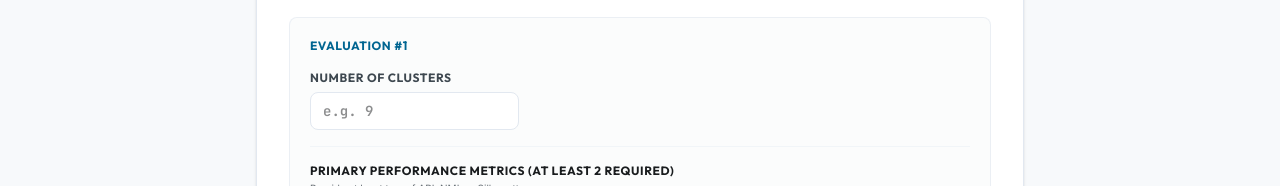
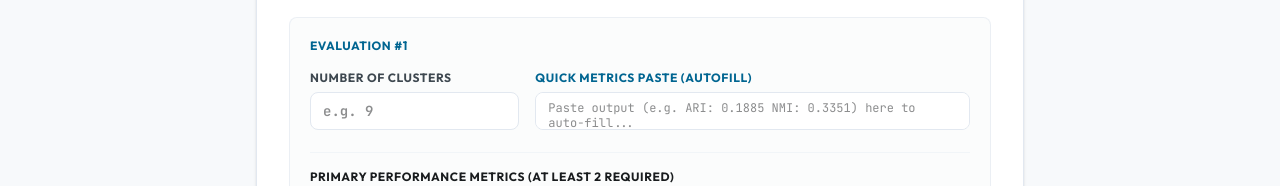
Before and after one commit to Asadullah-Imran/FYDP-LeaderBoard, a React (Vite) app in the folder client/: page /submit in a window 1280 px wide. Shown: the part 398-584 px from the top of the page. Built offline with nearby package versions, Linux system fonts and the light colour scheme; no server answers; sample sign-in values are in the browser's storage.

Commit message:
feat: add route redirection, register navigation, and quick metric parsing for model submission and editing

```diff
--- a/client/src/App.jsx
+++ b/client/src/App.jsx
@@ -1,4 +1,4 @@
-import { BrowserRouter as Router, Routes, Route, Link, Navigate } from 'react-router-dom';
+import { BrowserRouter as Router, Routes, Route, Link, Navigate, useLocation } from 'react-router-dom';
 import Dashboard from './pages/Dashboard';
 import ModelDetail from './pages/ModelDetail';
 import SubmitModel from './pages/SubmitModel';
@@ -30,8 +30,6 @@ function Navigation() {
             <span className="hidden sm:inline">Dashboard</span>
           </Link>
 
-          {user && (
-            <>
           <Link
             to="/submit"
             className="hover:text-primary-container text-on-surface-variant transition-colors text-sm font-semibold flex items-center gap-1.5"
@@ -40,6 +38,8 @@ function Navigation() {
             <span className="hidden sm:inline">Submit Model</span>
           </Link>
 
+          {user && (
+            <>
               {user.role === 'admin' && (
                 <Link
                   to="/admin"
@@ -97,13 +97,15 @@ function Navigation() {
 // Protected Route Guard Wrapper
 function ProtectedRoute({ children }) {
   const { user } = useAuth();
-  return user ? children : <Login />;
+  const location = useLocation();
+  return user ? children : <Navigate to="/login" replace state={{ from: location }} />;
 }
 
 // Admin Route Guard Wrapper
 function AdminRoute({ children }) {
   const { user } = useAuth();
-  if (!user) return <Navigate to="/login" replace />;
+  const location = useLocation();
+  if (!user) return <Navigate to="/login" replace state={{ from: location }} />;
   return user.role === 'admin' ? children : <Navigate to="/" replace />;
 }
 
--- a/client/src/pages/Login.jsx
+++ b/client/src/pages/Login.jsx
@@ -1,6 +1,6 @@
 import { useState } from 'react';
 import axios from 'axios';
-import { useNavigate } from 'react-router-dom';
+import { useNavigate, useLocation } from 'react-router-dom';
 import { useAuth } from '../context/AuthContext';
 import { usePopup } from '../context/PopupContext';
 import { Lock, Mail, User, ArrowRight, UserPlus } from 'lucide-react';
@@ -9,11 +9,15 @@ const API_URL = `${import.meta.env.VITE_API_URL || 'http://localhost:5050/api'}/
 
 export default function Login() {
   const { showAlert } = usePopup();
-  const [isLogin, setIsLogin] = useState(true);
+  const location = useLocation();
+  const navigate = useNavigate();
+  const { login } = useAuth();
+
+  const [isLogin, setIsLogin] = useState(() => {
+    return !(location.state?.register);
+  });
   const [formData, setFormData] = useState({ name: '', email: '', password: '' });
   const [submitting, setSubmitting] = useState(false);
-  const navigate = useNavigate();
-  const { login } = useAuth();
 
   const handleChange = (e) => {
     setFormData({ ...formData, [e.target.name]: e.target.value });
@@ -27,7 +31,8 @@ export default function Login() {
       const { data } = await axios.post(`${API_URL}${endpoint}`, formData);
 
       login(data);
-      navigate('/');
+      const from = location.state?.from?.pathname || '/';
+      navigate(from, { replace: true });
     } catch (error) {
       console.error('Auth Error:', error);
       const errMsg = error.response?.data?.message || 'Authentication failed. Please verify credentials.';
--- a/client/src/pages/ModelDetail.jsx
+++ b/client/src/pages/ModelDetail.jsx
@@ -9,9 +9,47 @@ import mermaid from 'mermaid';
 import { useAuth } from '../context/AuthContext';
 import { usePopup } from '../context/PopupContext';
 import { useData } from '../context/DataContext';
-import { Edit2, Trash2, Check, X, Eye, Edit3, ChevronsUpDown, Search, Image, ArrowLeft, Cpu, Layers, BookOpen, AlertTriangle, Code, ExternalLink } from 'lucide-react';
+import { Edit2, Trash2, Check, X, Eye, Edit3, ChevronsUpDown, Search, Image, ArrowLeft, Cpu, Layers, BookOpen, AlertTriangle, Code, ExternalLink, Info } from 'lucide-react';
 
 const API_URL = import.meta.env.VITE_API_URL || 'http://localhost:5050/api';
+
+const parseRawMetrics = (text) => {
+  const regex = /(ari|nmi|ami|silhouette|silh|sil|homogeneity|homo|v-measure|vmeasure|v\s+measure|cluster\s+size|cluster_size|clusters?)\s*[:=\s]\s*([0-9.]+)/gi;
+  const result = {};
+
+  const keyMapping = {
+    ari: 'scoreARI',
+    nmi: 'scoreNMI',
+    silhouette: 'scoreSilhouette',
+    silh: 'scoreSilhouette',
+    sil: 'scoreSilhouette',
+    ami: 'scoreAMI',
+    homogeneity: 'scoreHomogeneity',
+    homo: 'scoreHomogeneity',
+    'v-measure': 'scoreVMeasure',
+    vmeasure: 'scoreVMeasure',
+    'v measure': 'scoreVMeasure',
+    cluster: 'clusterSize',
+    clusters: 'clusterSize',
+    'cluster size': 'clusterSize',
+    'cluster_size': 'clusterSize',
+  };
+
+  let match;
+  while ((match = regex.exec(text)) !== null) {
+    const rawKey = match[1].toLowerCase().replace(/\s+/g, ' ');
+    const val = parseFloat(match[2]);
+    if (!isNaN(val)) {
+      for (const [key, field] of Object.entries(keyMapping)) {
+        if (rawKey === key || rawKey.includes(key)) {
+          result[field] = val;
+          break;
+        }
+      }
+    }
+  }
+  return result;
+};
 
 export default function ModelDetail() {
   const { id } = useParams();
@@ -367,7 +405,7 @@ export default function ModelDetail() {
 
   return (
     <div className="w-full space-y-6 pb-20 max-w-4xl mx-auto">
-      <div className="flex justify-between items-center">
+      <div className="flex justify-between items-center flex-wrap gap-3">
         <Link
           to="/"
           className="text-on-surface-variant hover:text-primary transition-colors flex items-center gap-1.5 font-bold text-sm"
@@ -393,6 +431,25 @@ export default function ModelDetail() {
               <Trash2 className="h-3.5 w-3.5" />
               Delete Record
             </button>
+          </div>
+        )}
+
+        {!user && (
+          <div className="text-xs text-on-surface-variant bg-surface-container-low border border-outline-border px-3.5 py-1.5 rounded-default flex items-center gap-1.5 shadow-sm">
+            <Info className="h-3.5 w-3.5 text-primary shrink-0" />
+            <span>
+              Want to submit or edit models?{' '}
+              <Link to="/login" className="text-primary hover:underline font-bold transition-colors">
+                Login
+              </Link>{' '}
+              or{' '}
+              <button
+                onClick={() => navigate('/login', { state: { register: true } })}
+                className="text-primary hover:underline font-bold bg-transparent border-0 p-0 cursor-pointer transition-colors inline font-sans text-xs font-bold"
+              >
+                Register
+              </button>
+            </span>
           </div>
         )}
       </div>
@@ -714,6 +771,23 @@ export default function ModelDetail() {
                           className="w-full bg-surface-container-lowest border border-outline-border rounded-default px-3 py-2 text-on-surface focus:outline-none focus:border-primary-container focus:ring-2 focus:ring-primary-container/20 transition-all text-sm font-semibold font-mono"
                         />
                       </div>
+
+                      <div className="sm:col-span-2">
+                        <label className="block text-xs font-bold uppercase tracking-wider text-primary mb-1.5 font-outfit">Quick Metrics Paste (Autofill)</label>
+                        <textarea
+                          rows={1}
+                          placeholder="Paste output (e.g. ARI: 0.1885 NMI: 0.3351) here to auto-fill..."
+                          className="w-full bg-surface-container-lowest border border-outline-border rounded-default px-3 py-2 text-on-surface focus:outline-none focus:border-primary-container focus:ring-2 focus:ring-primary-container/20 transition-all text-xs font-mono resize-none h-[38px] leading-tight"
+                          onChange={(e) => {
+                            const parsed = parseRawMetrics(e.target.value);
+                            if (Object.keys(parsed).length > 0) {
+                              Object.entries(parsed).forEach(([field, val]) => {
+                                handleEditResultChange(index, field, val.toString());
+                              });
+                            }
+                          }}
+                        />
+                      </div>
                     </div>
 
                     <div className="border-t border-outline-border/40 pt-4 space-y-4">
--- a/client/src/pages/SubmitModel.jsx
+++ b/client/src/pages/SubmitModel.jsx
@@ -10,6 +10,44 @@ import { usePopup } from '../context/PopupContext';
 import { useData } from '../context/DataContext';
 
 const API_URL = import.meta.env.VITE_API_URL || 'http://localhost:5050/api';
+
+const parseRawMetrics = (text) => {
+  const regex = /(ari|nmi|ami|silhouette|silh|sil|homogeneity|homo|v-measure|vmeasure|v\s+measure|cluster\s+size|cluster_size|clusters?)\s*[:=\s]\s*([0-9.]+)/gi;
+  const result = {};
+
+  const keyMapping = {
+    ari: 'scoreARI',
+    nmi: 'scoreNMI',
+    silhouette: 'scoreSilhouette',
+    silh: 'scoreSilhouette',
+    sil: 'scoreSilhouette',
+    ami: 'scoreAMI',
+    homogeneity: 'scoreHomogeneity',
+    homo: 'scoreHomogeneity',
+    'v-measure': 'scoreVMeasure',
+    vmeasure: 'scoreVMeasure',
+    'v measure': 'scoreVMeasure',
+    cluster: 'clusterSize',
+    clusters: 'clusterSize',
+    'cluster size': 'clusterSize',
+    'cluster_size': 'clusterSize',
+  };
+
+  let match;
+  while ((match = regex.exec(text)) !== null) {
+    const rawKey = match[1].toLowerCase().replace(/\s+/g, ' ');
+    const val = parseFloat(match[2]);
+    if (!isNaN(val)) {
+      for (const [key, field] of Object.entries(keyMapping)) {
+        if (rawKey === key || rawKey.includes(key)) {
+          result[field] = val;
+          break;
+        }
+      }
+    }
+  }
+  return result;
+};
 
 export default function SubmitModel() {
   const { showAlert } = usePopup();
@@ -372,6 +410,23 @@ export default function SubmitModel() {
                         className="w-full bg-surface-container-lowest border border-outline-border rounded-default px-3 py-2 text-on-surface focus:outline-none focus:border-primary-container focus:ring-2 focus:ring-primary-container/20 transition-all text-sm font-semibold font-mono"
                       />
                     </div>
+
+                    <div className="sm:col-span-2">
+                      <label className="block text-xs font-bold uppercase tracking-wider text-primary mb-1.5 font-outfit">Quick Metrics Paste (Autofill)</label>
+                      <textarea
+                        rows={1}
+                        placeholder="Paste output (e.g. ARI: 0.1885 NMI: 0.3351) here to auto-fill..."
+                        className="w-full bg-surface-container-lowest border border-outline-border rounded-default px-3 py-2 text-on-surface focus:outline-none focus:border-primary-container focus:ring-2 focus:ring-primary-container/20 transition-all text-xs font-mono resize-none h-[38px] leading-tight"
+                        onChange={(e) => {
+                          const parsed = parseRawMetrics(e.target.value);
+                          if (Object.keys(parsed).length > 0) {
+                            Object.entries(parsed).forEach(([field, val]) => {
+                              handleResultChange(index, field, val.toString());
+                            });
+                          }
+                        }}
+                      />
+                    </div>
                   </div>
 
                   <div className="border-t border-outline-border/40 pt-4 space-y-4">
```
Lines whose indentation alone changed are shown as unchanged.
